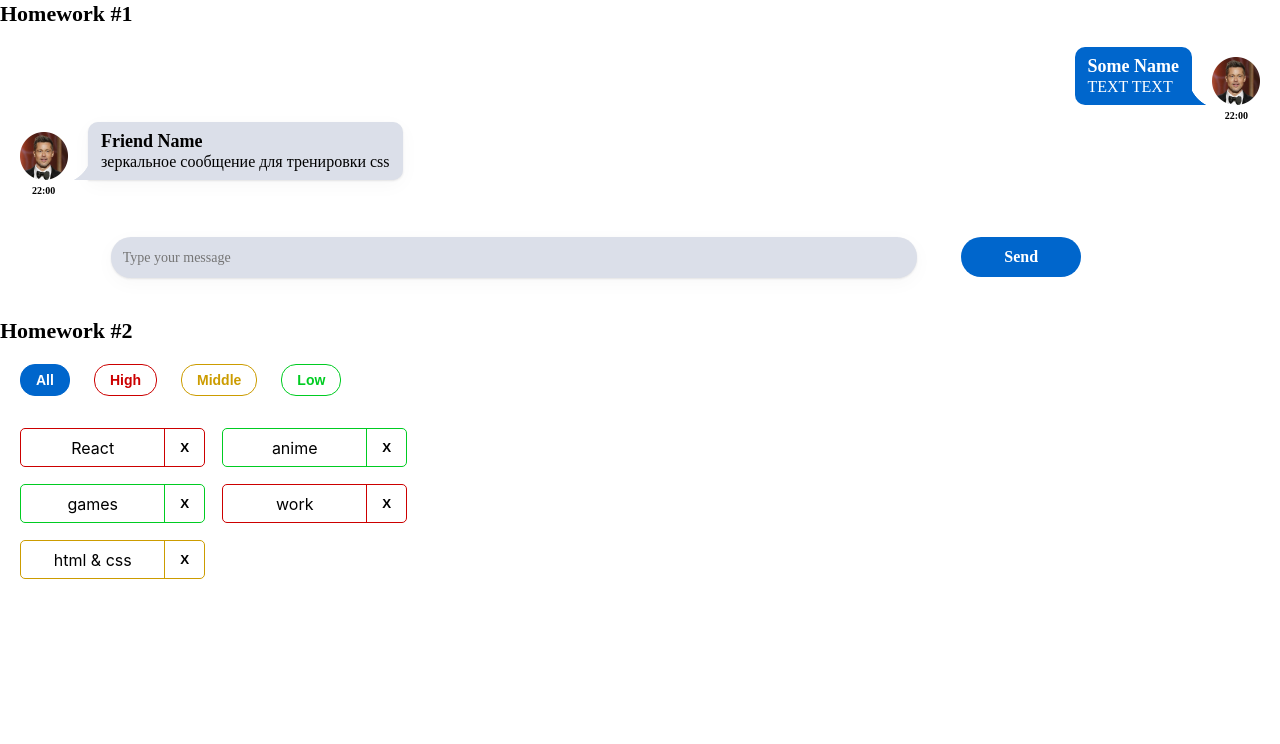
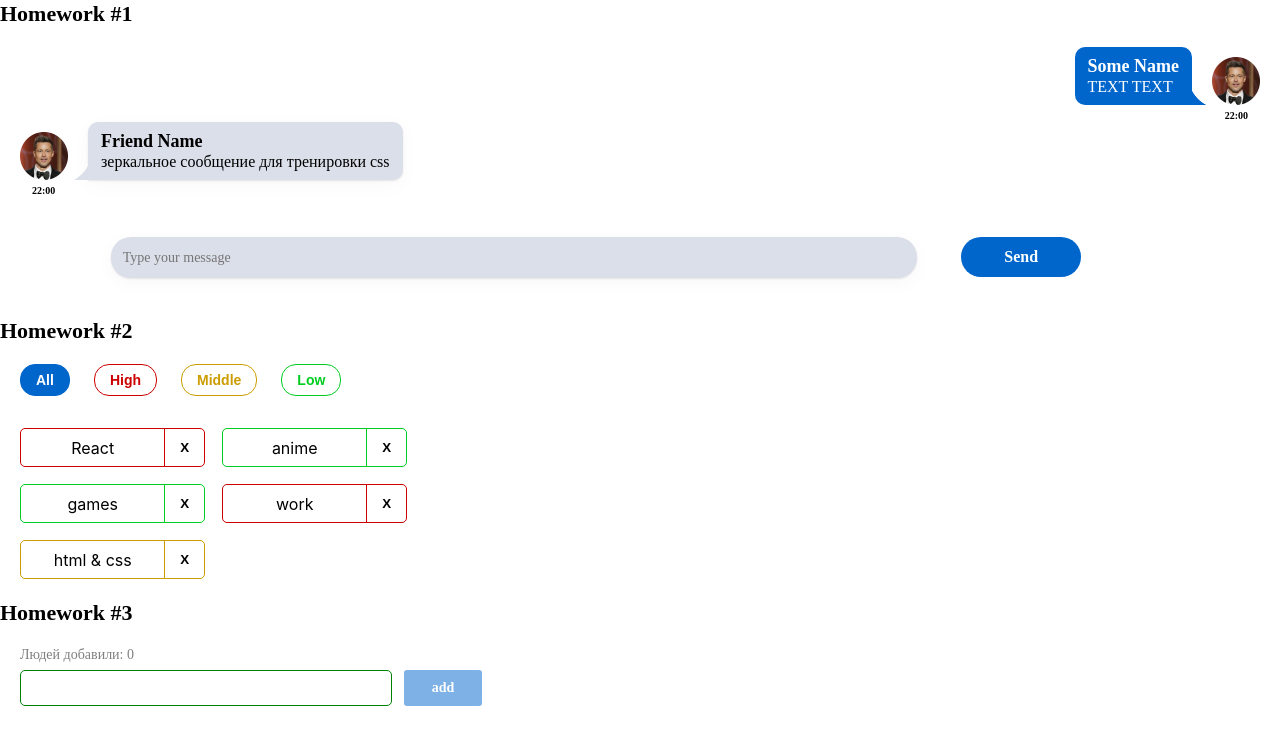
Before and after one commit to Srh-Yakovenko-ua/HW_autocheck, a React (Create React App) app: page / in a window 1280 px wide. Shown: the top 744 px of the page. Built offline with nearby package versions, Linux system fonts and the light colour scheme.

Commit message:
fixed all

```diff
--- a/src/s1-main/App.tsx
+++ b/src/s1-main/App.tsx
@@ -2,6 +2,7 @@ import React from 'react'
 import s from './App.module.css'
 import HW1 from '../s2-homeworks/hw01/HW1'
 import HW2 from '../s2-homeworks/hw02/HW2';
+import HW3 from '../s2-homeworks/hw03/HW3';
 
 function App() {
     return (
@@ -9,7 +10,7 @@ function App() {
             <HW1/>
             {/*раскомментировать по ходу выполнения*/}
             <HW2/>
-            {/*<HW3/>*/}
+            <HW3/>
             {/*<HW4/>*/}
 
             {/*при выполнении дз 5 и более - закомментировать здесь дз 1-4, так как они есть внутри дз 5*/}
--- a/src/s2-homeworks/hw03/Greeting.module.css
+++ b/src/s2-homeworks/hw03/Greeting.module.css
@@ -1,35 +1,93 @@
+* {
+    box-sizing: border-box;
+}
+
 .greetingForm {
+    display: flex;
+    flex-direction: column;
+    gap: 7px;
 }
 
 .inputAndButtonContainer {
+    display: flex;
+    gap: 12px;
 }
 
 .error {
+    margin-top: 7px;
+    font-family: 'Montserrat', serif;
+    font-style: normal;
+    font-weight: 400;
+    font-size: 14px;
+    line-height: 17px;
+    color: #CC0000;
 }
 
 .input {
+    width: 372px;
+    height: 36px;
+    border: 1px solid #008000FF;
+    border-radius: 5px;
+
 }
 
 .input:focus {
+    outline: none;
+    border: 1px solid #D1D1D1;
 }
 
 .errorInput {
+    border: 1px solid #CC0000;
+    border-radius: 5px;
 }
 
 .button {
+    width: 78px;
+    height: 36px;
+    background: #0066CC;
+    border-radius: 3px;
+    border: none;
+
+    font-family: 'Montserrat', serif;
+    font-style: normal;
+    font-weight: 600;
+    font-size: 14px;
+    line-height: 20px;
+    color: #FFFFFF;
+
 }
 
 .button:focus {
+    box-shadow: 0 0 10px 0 #3498db inset, 0 0 10px 4px #3498db;
 }
 
 .button:active {
+    background-color: whitesmoke;
+    color: #3498db;
 }
 
 .button:disabled {
+    background: #0066CC;
+    opacity: 0.5;
+    color: #FFFFFF;
 }
 
 .text {
+    font-family: 'Montserrat', serif;
+    font-style: normal;
+    font-weight: 400;
+    font-size: 14px;
+    line-height: 17px;
+
+    color: rgba(0, 0, 0, 0.5)
 }
 
 .greeting {
+    font-family: 'Montserrat', serif;
+    font-style: normal;
+    font-weight: 600;
+    font-size: 14px;
+    line-height: 17px;
+
+    color: #000000;
 }
--- a/src/s2-homeworks/hw03/Greeting.tsx
+++ b/src/s2-homeworks/hw03/Greeting.tsx
@@ -2,17 +2,17 @@ import React, {ChangeEvent, KeyboardEvent} from 'react'
 import s from './Greeting.module.css'
 
 type GreetingPropsType = {
-    name: string // need to fix any
-    setNameCallback: (e: ChangeEvent<HTMLInputElement>) => void // need to fix any
-    addUser: () => void // need to fix any
-    onBlur: () => void// need to fix any
-    onEnter: (e: KeyboardEvent<HTMLInputElement>) => void // need to fix any
-    error: string // need to fix any
-    totalUsers: number // need to fix any
-    lastUserName?: string | undefined // need to fix any
+    name: string
+    setNameCallback: (e: ChangeEvent<HTMLInputElement>) => void
+    addUser: () => void
+    onBlur: () => void
+    onEnter: (e: KeyboardEvent<HTMLInputElement>) => void
+    error: string
+    totalUsers: number
+    lastUserName?: string | undefined
 }
 
-// презентационная компонента (для верстальщика)
+
 const Greeting: React.FC<GreetingPropsType> = (
     {
         name,
@@ -23,10 +23,10 @@ const Greeting: React.FC<GreetingPropsType> = (
         error,
         totalUsers,
         lastUserName,
-    } // деструктуризация пропсов
+    }
 ) => {
-    const inputClass = s.errorInput // need to fix with (?:)
 
+    const inputClass = error === 'Ошибка! Введите имя!' ? `${s.input} ${s.errorInput}` : s.input
     return (
         <div id={'hw3-form'} className={s.greetingForm}>
             <div className={s.text}>
--- a/src/s2-homeworks/hw03/GreetingContainer.tsx
+++ b/src/s2-homeworks/hw03/GreetingContainer.tsx
@@ -3,67 +3,51 @@ import Greeting from './Greeting'
 import {UserType} from './HW3'
 
 type GreetingContainerPropsType = {
-    users: UserType[] // need to fix any
-    addUserCallback: (name: string) => void // need to fix any
+    users: UserType[]
+    addUserCallback: (name: string) => void
 }
 
 export const pureAddUser = (name: string, setError: Function, setName: Function, addUserCallback: (name: string) => void) => {
-    // если имя пустое - показать ошибку, иначе - добавить юзера и очистить инпут
     if (name.trim() !== '') {
         addUserCallback(name)
         setName('')
-    } else {
-        setError('Ошибка! Введите имя!')
-    }
 
+    } else setError('Ошибка! Введите имя!')
 }
 
 export const pureOnBlur = (name: string, setError: Function) => {
-    if(name.trim().length === 0){
+    if (name.trim() === '') {
         setError('Ошибка! Введите имя!')
-    }else{
-        setError('')
-    }
-    // если имя пустое - показать ошибку
+
+    } else setError('')
 }
 
 export const pureOnEnter = (e: KeyboardEvent<HTMLInputElement>, addUser: Function) => {
-    if(e.key === 'Enter'){
-        addUser()
-    }    // если нажата кнопка Enter - добавить
+    if (e.key === 'Enter') addUser()
 }
 
-// более простой и понятный для новичков
-// function GreetingContainer(props: GreetingPropsType) {
 
-// более современный и удобный для про :)
 const GreetingContainer: React.FC<GreetingContainerPropsType> = ({
                                                                      users,
                                                                      addUserCallback,
                                                                  }) => {
     // деструктуризация пропсов
-    const [name, setName] = useState<string>('') // need to fix any
-    const [error, setError] = useState<string>('') // need to fix any
+    const [name, setName] = useState<string>('')
+    const [error, setError] = useState<string>('')
 
-    const setNameCallback = (e: ChangeEvent<HTMLInputElement>) => { // need to fix any
-        setName(e.currentTarget.value) // need to fix
+    const setNameCallback = (e: ChangeEvent<HTMLInputElement>) => {
+        setName(e.currentTarget.value)
 
         error && setError('')
     }
-    const addUser = () => {
-        pureAddUser(name, setError, setName, addUserCallback)
-    }
 
-    const onBlur = () => {
-        pureOnBlur(name, setError)
-    }
+    const addUser = () => pureAddUser(name, setError, setName, addUserCallback)
+    const onBlur = () => pureOnBlur(name, setError)
+    const onEnter = (e: KeyboardEvent<HTMLInputElement>) => pureOnEnter(e, addUser)
 
-    const onEnter = (e: KeyboardEvent<HTMLInputElement>) => {
-        pureOnEnter(e, addUser)
-    }
 
     const totalUsers = users.length // need to fix
-    const lastUserName = users.length // need to fix
+    const lastUserName = users.length > 0 ? users[users.length - 1].name : ''
 
     return (
         <Greeting
--- a/src/s2-homeworks/hw03/HW3.tsx
+++ b/src/s2-homeworks/hw03/HW3.tsx
@@ -1,5 +1,5 @@
-import React, { useState } from 'react'
-import { v1 } from 'uuid'
+import React, {useState} from 'react'
+import {v1} from 'uuid'
 import s2 from '../../s1-main/App.module.css'
 import GreetingContainer from './GreetingContainer'
 
@@ -19,24 +19,19 @@ import GreetingContainer from './GreetingContainer'
 
 // types
 export type UserType = {
-    _id: string // need to fix any
-    name: string // need to fix any
+    _id: string
+    name: string
 }
 
-export const pureAddUserCallback = (name: string, setUsers: Function, users: UserType[]) => { // need to fix any
-    const user = {
-        _id : v1(),
-        name : name
-    }
+export const pureAddUserCallback = (name: string, setUsers: Function, users: UserType[]) => {
+    const user = {_id: v1(), name: name}
     setUsers([...users, user])
 }
 
 const HW3 = () => {
-    const [users, setUsers] = useState<UserType[]>([]) // need to fix any
+    const [users, setUsers] = useState<UserType[]>([])
 
-    const addUserCallback = (name: string) => { // need to fix any
-        pureAddUserCallback(name, setUsers, users)
-    }
+    const addUserCallback = (name: string) => pureAddUserCallback(name, setUsers, users)
 
     return (
         <div id={'hw3'}>
```
